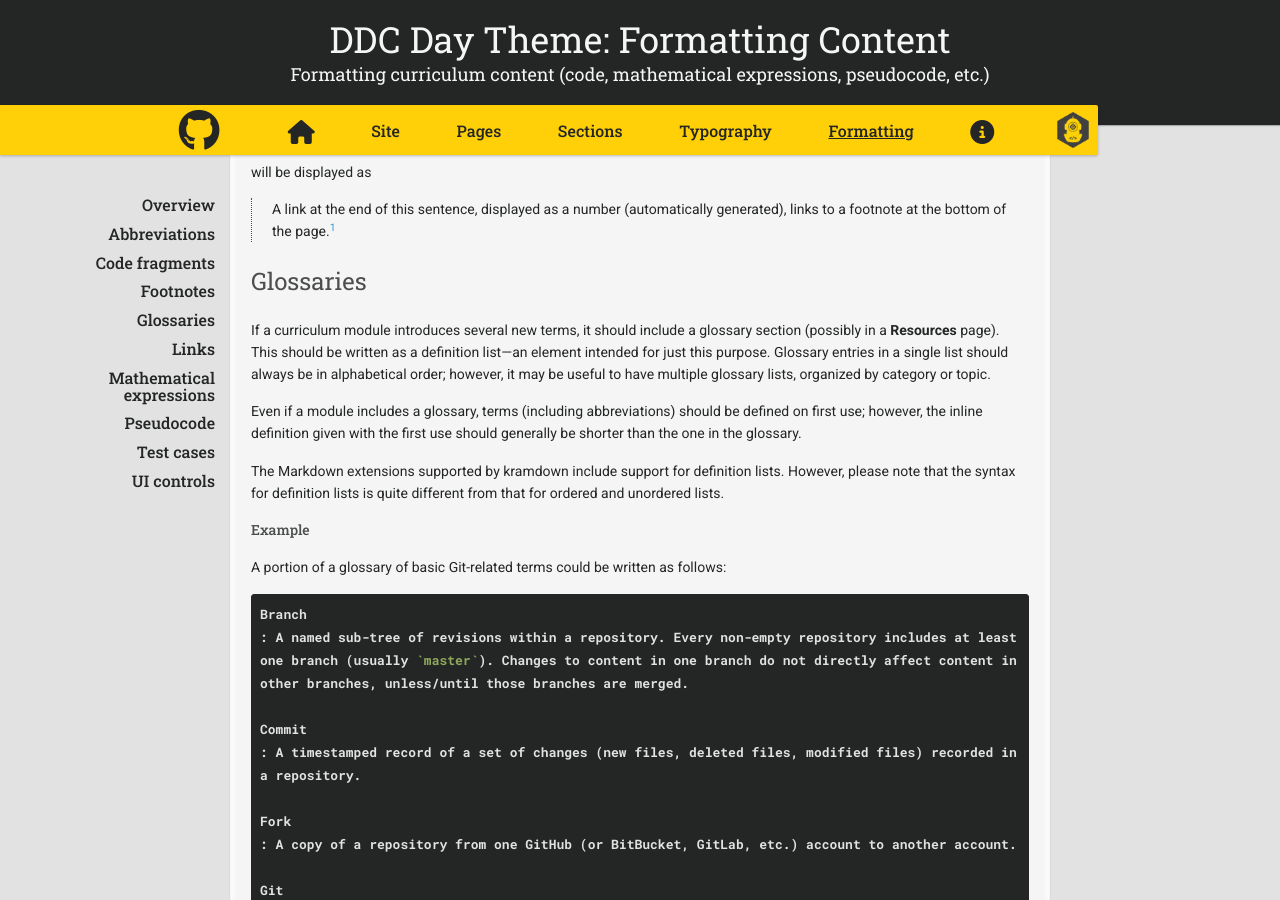
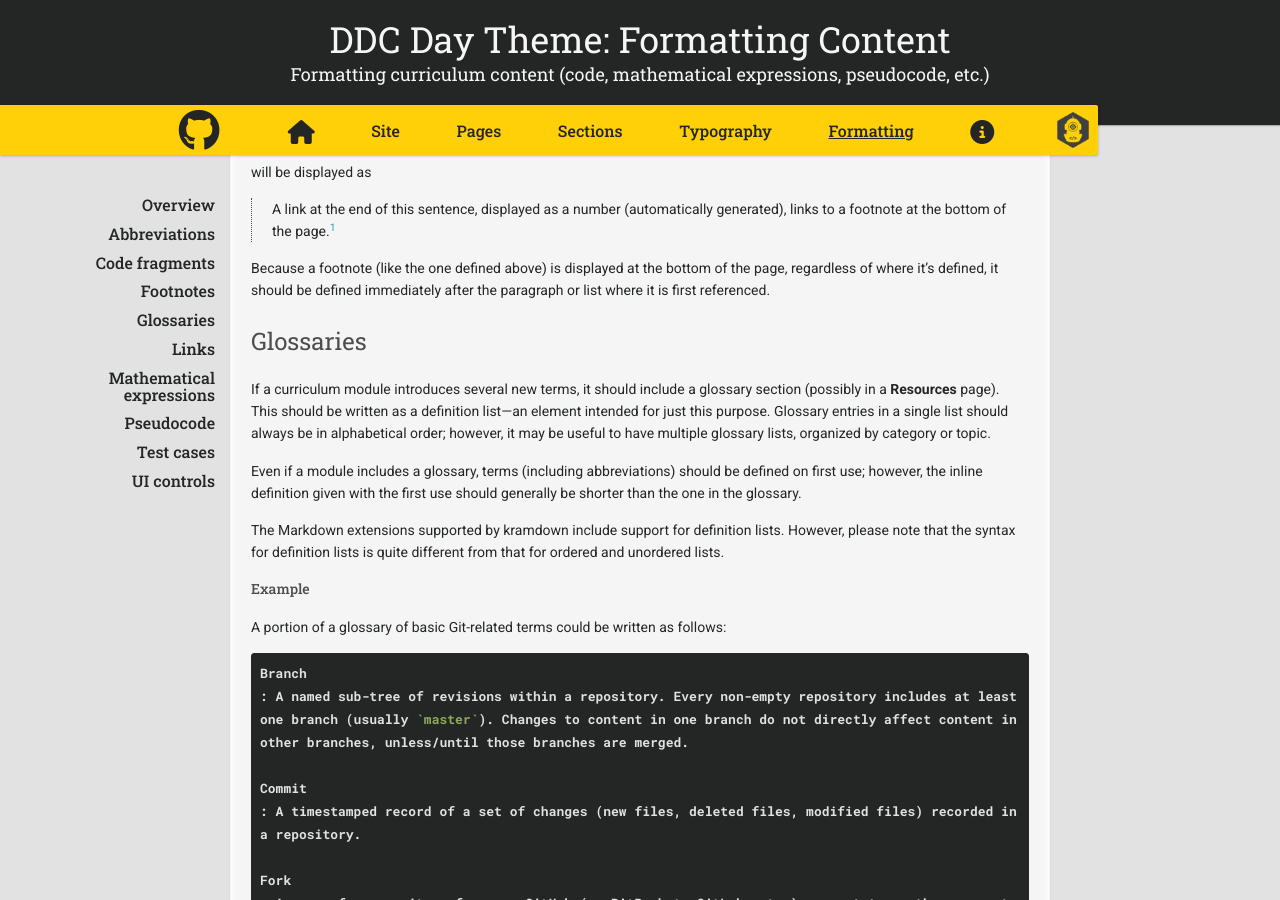
Before and after one commit to ddc-java/ddc-day, a Jekyll site: the page built from formatting.md, in a window 1280 px wide and 900 px high, scrolled down 3161 px. Built offline with Jekyll 4.4.1, drawn with Linux system fonts in a browser that asks for light colours; nearby versions of some CDN libraries; our own code applies the rules of GitHub Pages for plain Markdown files; formulas are drawn with MathJax 3.

Commit message:
Add formatting info

```diff
--- a/formatting.md
+++ b/formatting.md
@@ -134,6 +134,8 @@ will be displayed as
 {:.render-example}
 
 [^footnote-example]: A footnote is automatically displayed at the bottom of the page, no matter where the footnote definition appears.
+
+Because a footnote (like the one defined above) is displayed at the bottom of the page, regardless of where it's defined, it should be defined immediately after the paragraph or list where it is first referenced.
 
 ## Glossaries
 
```
